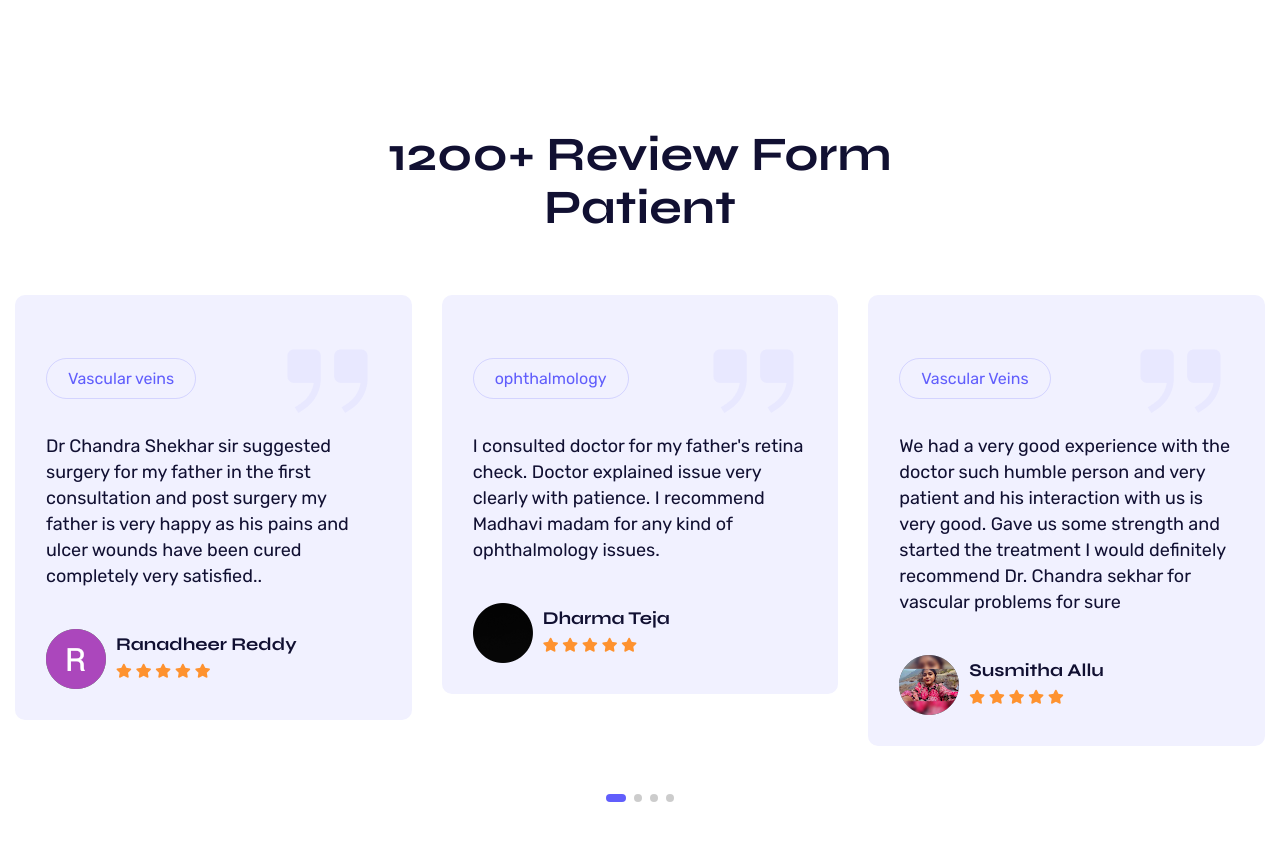
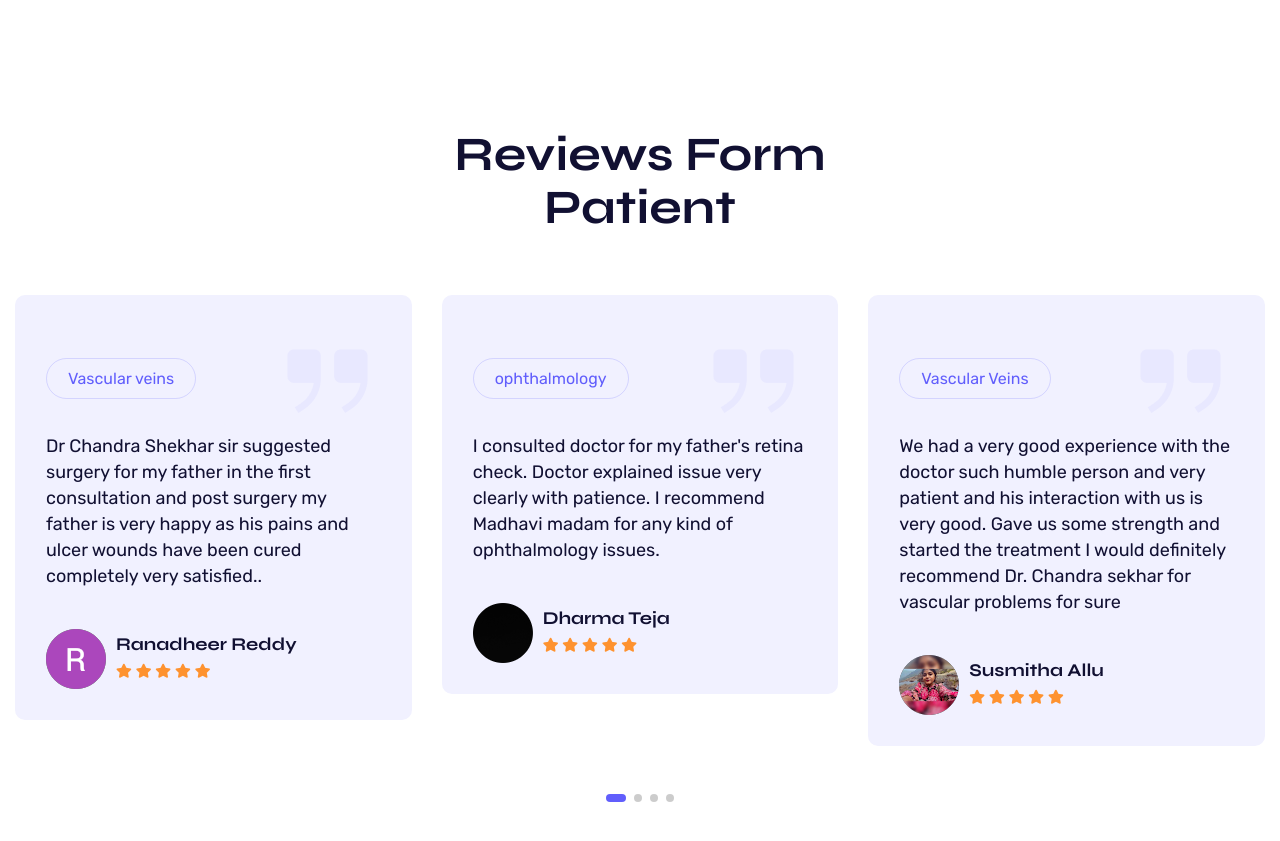
Before and after one commit to Jagadeesh-8501/vascular, a plain HTML site: page about.html in a window 1280 px wide. Shown: the part 4840-5681 px from the top of the page. Drawn offline with Linux system fonts and the light colour scheme.

Commit message:
Update about.html

```diff
--- a/about.html
+++ b/about.html
@@ -632,7 +632,7 @@
             <div class="row">
                 <div class="col-lg-12">
                     <div class="title-area-center">
-                        <h2 class="title text-center">1200+ Review Form <br> Patient</h2>
+                        <h2 class="title text-center">Reviews Form <br> Patient</h2>
                     </div>
                 </div>
             </div>
```
